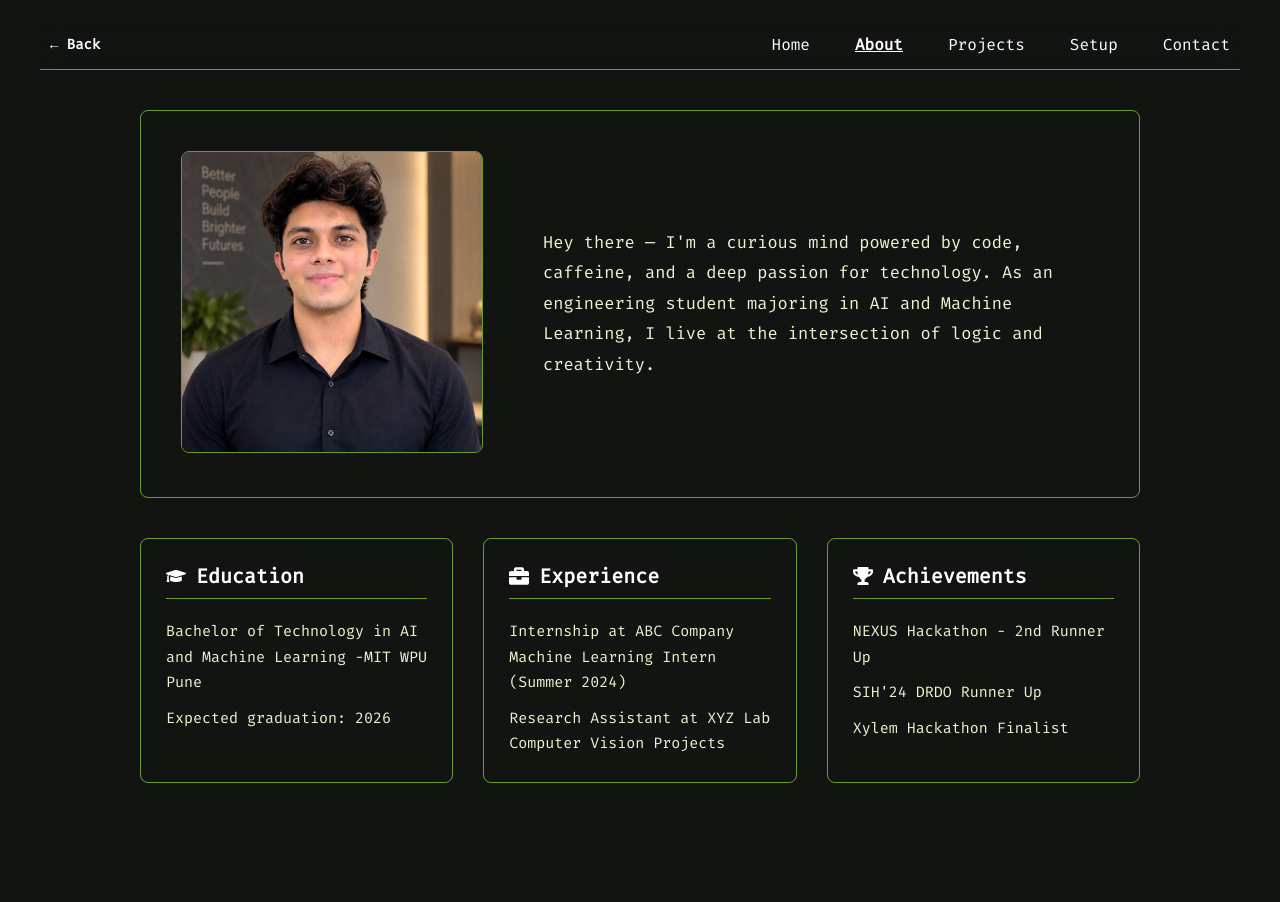
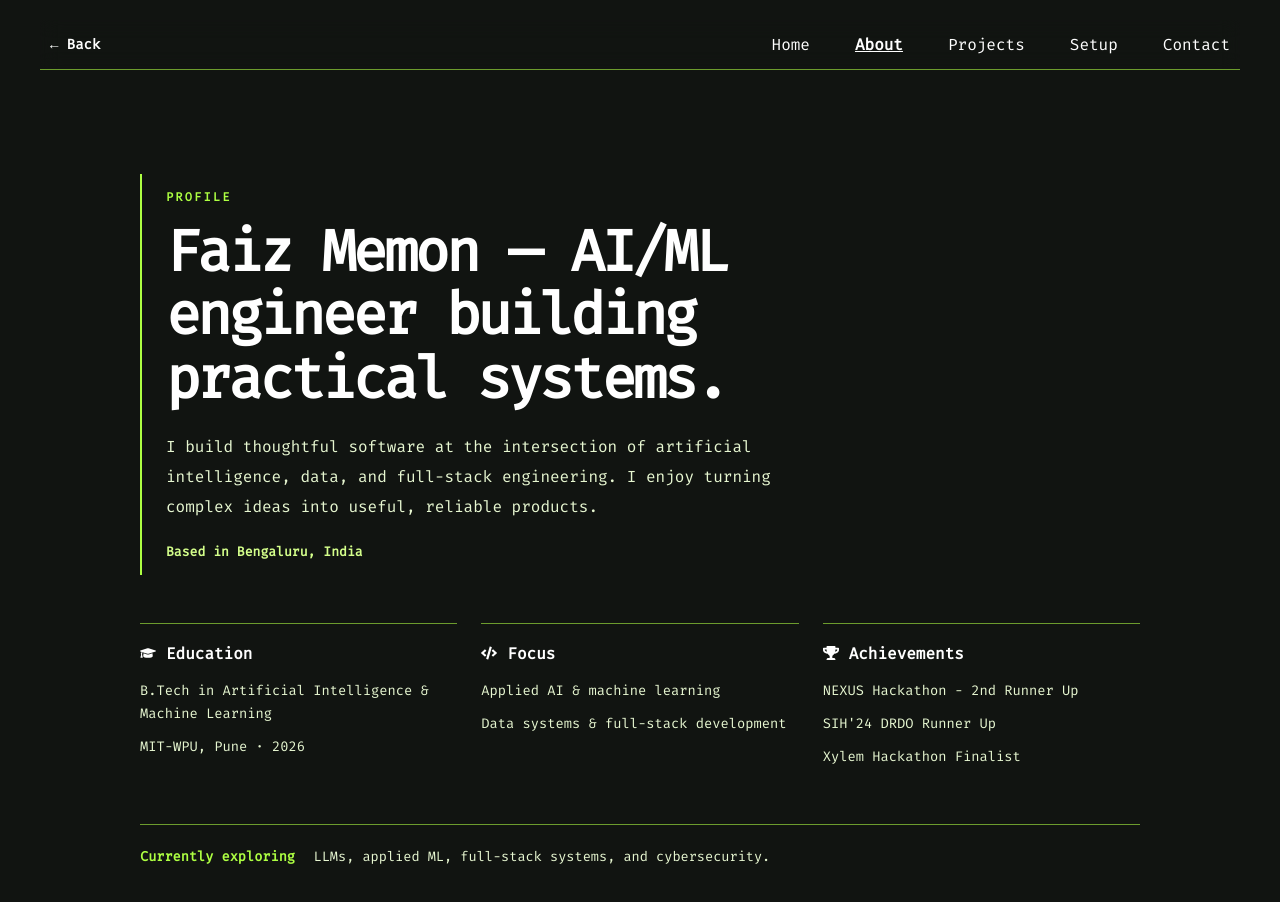
Before and after one commit to Faiz9771/portfolio, a Next.js app: page /about in a window 1280 px wide. Shown: the top 902 px of the page. Before the commit the page ends 840 px from the top, so only its background shows below. Built offline with nearby package versions, Linux system fonts and the light colour scheme.

Commit message:
Redesign about page as minimal profile

```diff
--- a/src/pages/about.tsx
+++ b/src/pages/about.tsx
@@ -1,5 +1,5 @@
 import Link from 'next/link';
-import { FaGraduationCap, FaBriefcase, FaTrophy } from 'react-icons/fa';
+import { FaCode, FaGraduationCap, FaTrophy } from 'react-icons/fa';
 
 export default function About() {
   const menuItems = [
@@ -31,51 +31,38 @@ export default function About() {
       </nav>
 
       <main className="about-content">
-        {/* Introduction */}
         <section className="intro">
-          <div className="avatar">
-            <img
-              src="/avatar.png"
-              alt="3D avatar"
-              width={500}
-              height={500}
-            />
-          </div>
-          <div className="intro-text">
-            <p>
-              Hey there — I&apos;m a curious mind powered by code, caffeine, and a deep passion for technology. As an engineering student majoring in AI and Machine Learning, I live at the intersection of logic and creativity.
-            </p>
-          </div>
+          <span className="eyebrow">PROFILE</span>
+          <h1>Faiz Memon — AI/ML engineer building practical systems.</h1>
+          <p>
+            I build thoughtful software at the intersection of artificial intelligence, data, and full-stack engineering. I enjoy turning complex ideas into useful, reliable products.
+          </p>
+          <div className="location">Based in Bengaluru, India</div>
         </section>
 
         <div className="content-grid">
-          {/* Education */}
           <section className="content-section">
             <h2 className="section-title">
               <FaGraduationCap className="icon" />
               <span>Education</span>
             </h2>
             <div className="section-content">
-              <p>Bachelor of Technology in AI and Machine Learning -MIT WPU Pune</p>
-              <p>Expected graduation: 2026</p>
+              <p>B.Tech in Artificial Intelligence &amp; Machine Learning</p>
+              <p>MIT-WPU, Pune · 2026</p>
             </div>
           </section>
 
-          {/* Experience */}
           <section className="content-section">
             <h2 className="section-title">
-              <FaBriefcase className="icon" />
-              <span>Experience</span>
+              <FaCode className="icon" />
+              <span>Focus</span>
             </h2>
             <div className="section-content">
-              <p>Internship at ABC Company
-                Machine Learning Intern (Summer 2024)</p>
-              <p>Research Assistant at XYZ Lab
-                Computer Vision Projects</p>
+              <p>Applied AI &amp; machine learning</p>
+              <p>Data systems &amp; full-stack development</p>
             </div>
           </section>
 
-          {/* Achievements */}
           <section className="content-section">
             <h2 className="section-title">
               <FaTrophy className="icon" />
@@ -88,6 +75,10 @@ export default function About() {
             </div>
           </section>
         </div>
+
+        <p className="exploring">
+          <span>Currently exploring</span> LLMs, applied ML, full-stack systems, and cybersecurity.
+        </p>
       </main>
       <style jsx>{`
         .about-page {
@@ -158,34 +149,39 @@ export default function About() {
           text-decoration: underline;
         }
         .intro {
-          display: flex;
-          gap: 60px;
-          align-items: center;
-          margin-bottom: 40px;
-          background: var(--section-bg);
-          padding: 40px;
-          border-radius: 8px;
-          border: 1px solid var(--border-color);
+          border-left: 2px solid var(--accent);
+          padding: 1rem 0 1rem 1.5rem;
+          margin: 4rem 0 3rem;
+          max-width: 820px;
         }
-        .avatar img {
-          border-radius: 8px;
-          width: 300px;
-          height: 300px;
-          object-fit: cover;
-          border: 1px solid var(--border-color);
+        .eyebrow {
+          color: var(--accent);
+          display: block;
+          font-size: 0.75rem;
+          font-weight: 700;
+          letter-spacing: 0.18em;
+          margin-bottom: 1rem;
         }
-        .intro-text h1 {
-          margin: 0 0 10px 0;
-          font-size: 28px;
-          font-weight: 700;
+        .intro h1 {
+          margin: 0;
+          font-size: clamp(2rem, 5vw, 3.6rem);
+          letter-spacing: -0.06em;
+          line-height: 1.1;
+          max-width: 760px;
           color: var(--text-primary);
         }
-        .intro-text p {
-          margin: 0;
-          font-size: 17px;
+        .intro p {
+          margin: 1.4rem 0 0;
+          font-size: 1rem;
           color: var(--text-secondary);
-          line-height: 1.8;
-          max-width: 100%;
+          line-height: 1.85;
+          max-width: 670px;
+        }
+        .location {
+          color: var(--accent-strong);
+          font-size: 0.82rem;
+          font-weight: 700;
+          margin-top: 1.4rem;
         }
         .about-content {
           max-width: 1000px;
@@ -196,50 +192,58 @@ export default function About() {
         .content-grid {
           display: grid;
           grid-template-columns: repeat(auto-fit, minmax(300px, 1fr));
-          gap: 30px;
-          margin-top: 40px;
+          gap: 1.5rem;
         }
 
         .content-section {
-          background-color: var(--card-bg);
-          border-radius: 8px;
-          padding: 25px;
-          transition: transform 0.3s ease, box-shadow 0.3s ease;
-          border: 1px solid var(--border-color);
-        }
-
-        .content-section:hover {
-          transform: translateY(-5px);
-          box-shadow: 0 10px 20px rgba(255, 255, 255, 0.05);
+          border-top: 1px solid var(--border-color);
+          padding-top: 1.25rem;
         }
 
         .section-title {
           margin-top: 0;
           color: var(--text-primary);
-          font-size: 20px;
-          margin-bottom: 20px;
+          font-size: 1rem;
+          margin-bottom: 1rem;
           display: flex;
           align-items: center;
           gap: 10px;
-          padding-bottom: 10px;
-          border-bottom: 1px solid var(--border-color);
         }
 
         .section-title .icon {
           color: var(--accent);
-          font-size: 22px;
+          font-size: 1rem;
         }
 
         .section-content p {
-          margin: 0 0 10px 0;
+          margin: 0 0 0.6rem 0;
           color: var(--text-secondary);
           line-height: 1.7;
-          font-size: 15px;
+          font-size: 0.86rem;
         }
 
         .section-content p:last-child {
           margin-bottom: 0;
         }
+        .exploring {
+          border-top: 1px solid var(--border-color);
+          color: var(--text-secondary);
+          font-size: 0.85rem;
+          line-height: 1.8;
+          margin: 3.5rem 0 1rem;
+          padding-top: 1.25rem;
+        }
+        .exploring span {
+          color: var(--accent);
+          font-weight: 700;
+          margin-right: 0.65rem;
+        }
+        @media (max-width: 640px) {
+          .about-page { padding: 16px; }
+          .navbar { align-items: flex-start; gap: 1rem; }
+          .menu { flex-wrap: wrap; gap: 0.25rem; justify-content: flex-end; }
+          .intro { margin-top: 2.5rem; padding-left: 1rem; }
+        }
       `}</style>
     </div>
   );
```
